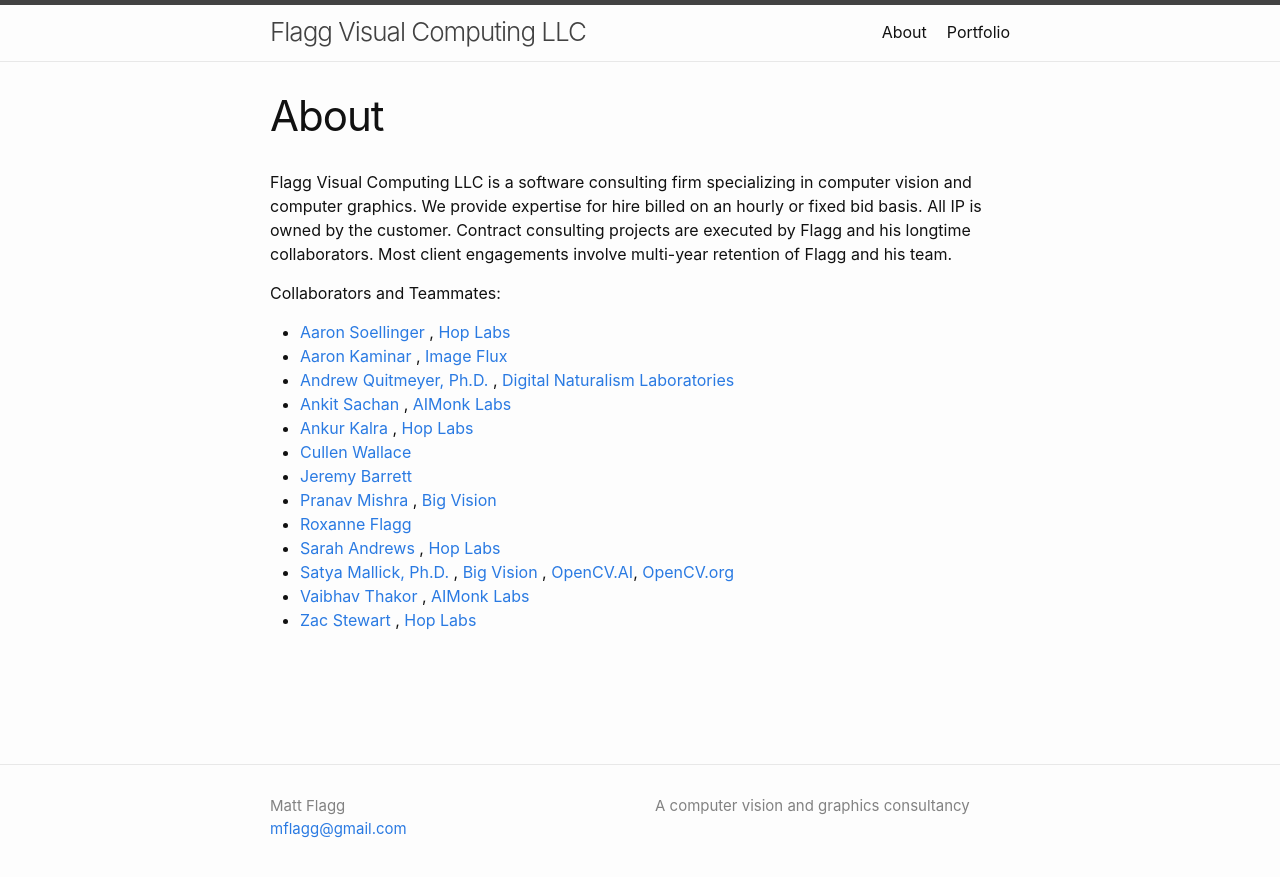
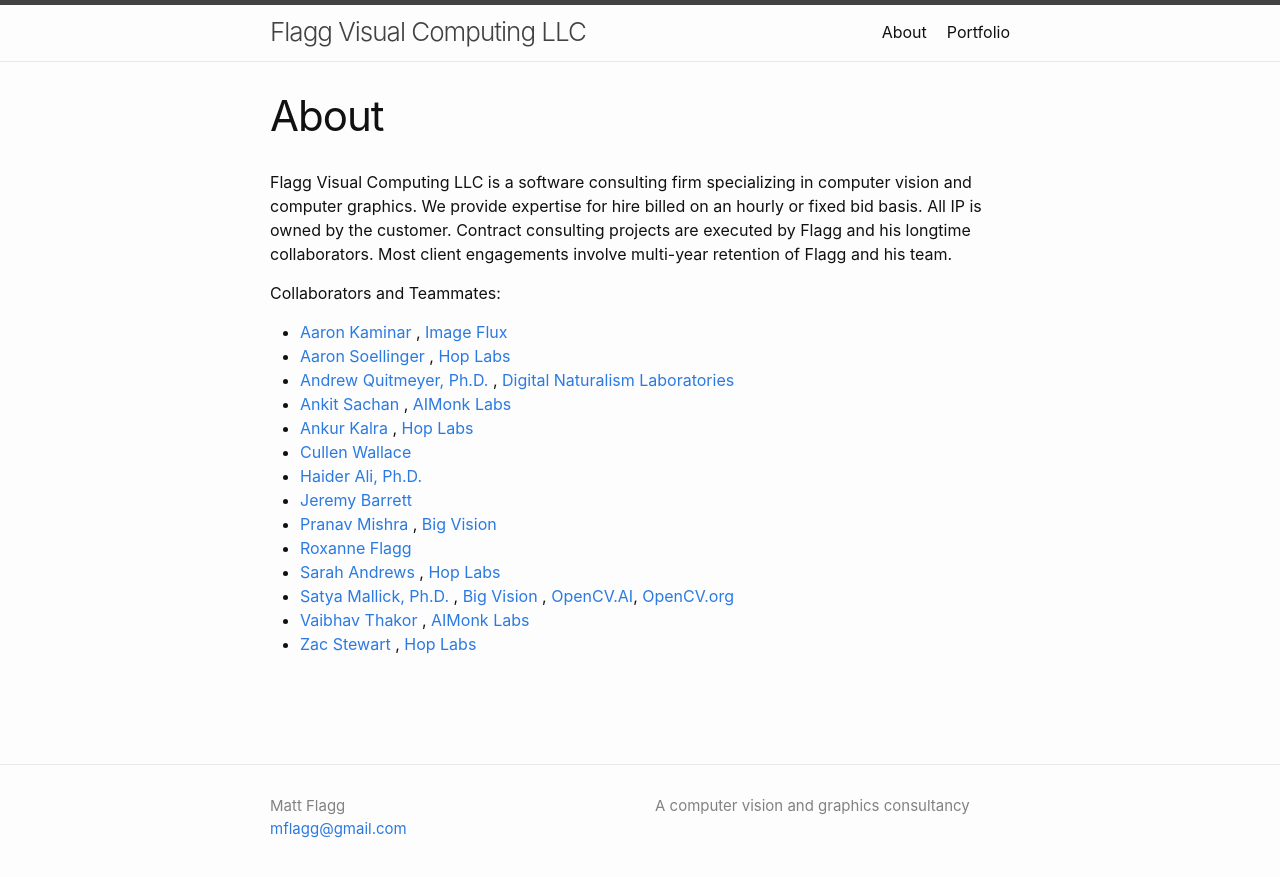
Before and after one commit to mflagg/mflagg.github.io, a Jekyll site: the page built from about.md, in a window 1280 px wide. Shown: the top 877 px of the page. Built offline with Jekyll 4.4.1, drawn with Linux system fonts in a browser that asks for light colours.

Commit message:
added Haider

```diff
--- a/about.md
+++ b/about.md
@@ -11,12 +11,13 @@
 
 Collaborators and Teammates:
 
+- [ Aaron Kaminar ](https://www.linkedin.com/in/aaron-kaminar-1a007953/), [ Image Flux ](https://imageflux.tv/)
 - [ Aaron Soellinger ](https://www.linkedin.com/in/aaronsoellinger/), [ Hop Labs ](https://www.hoplabs.com/)
-- [ Aaron Kaminar ](https://www.linkedin.com/in/aaron-kaminar-1a007953/), [ Image Flux ](https://imageflux.tv/)
 - [ Andrew Quitmeyer, Ph.D. ](https://www.dinalab.net/), [ Digital Naturalism Laboratories ](https://www.dinalab.net/)
 - [ Ankit Sachan ](https://www.linkedin.com/in/ankitsachan/?originalSubdomain=in), [ AIMonk Labs ](https://aimonk.com/)
 - [ Ankur Kalra ](https://www.linkedin.com/in/theankurkalra/), [ Hop Labs ](https://www.hoplabs.com/)
 - [ Cullen Wallace ](https://www.linkedin.com/in/cullen-wallace/)
+- [ Haider Ali, Ph.D. ](https://www.linkedin.com/in/haider-ali-phd-ab6b76b/)
 - [ Jeremy Barrett ](https://www.linkedin.com/in/jeremy-barrett-a684ab1/)
 - [ Pranav Mishra ](https://www.linkedin.com/in/pranav-mishra-226ab93/), [ Big Vision ](https://bigvision.ai)
 - [ Roxanne Flagg ](https://www.linkedin.com/in/roxanneflagg/)
```
